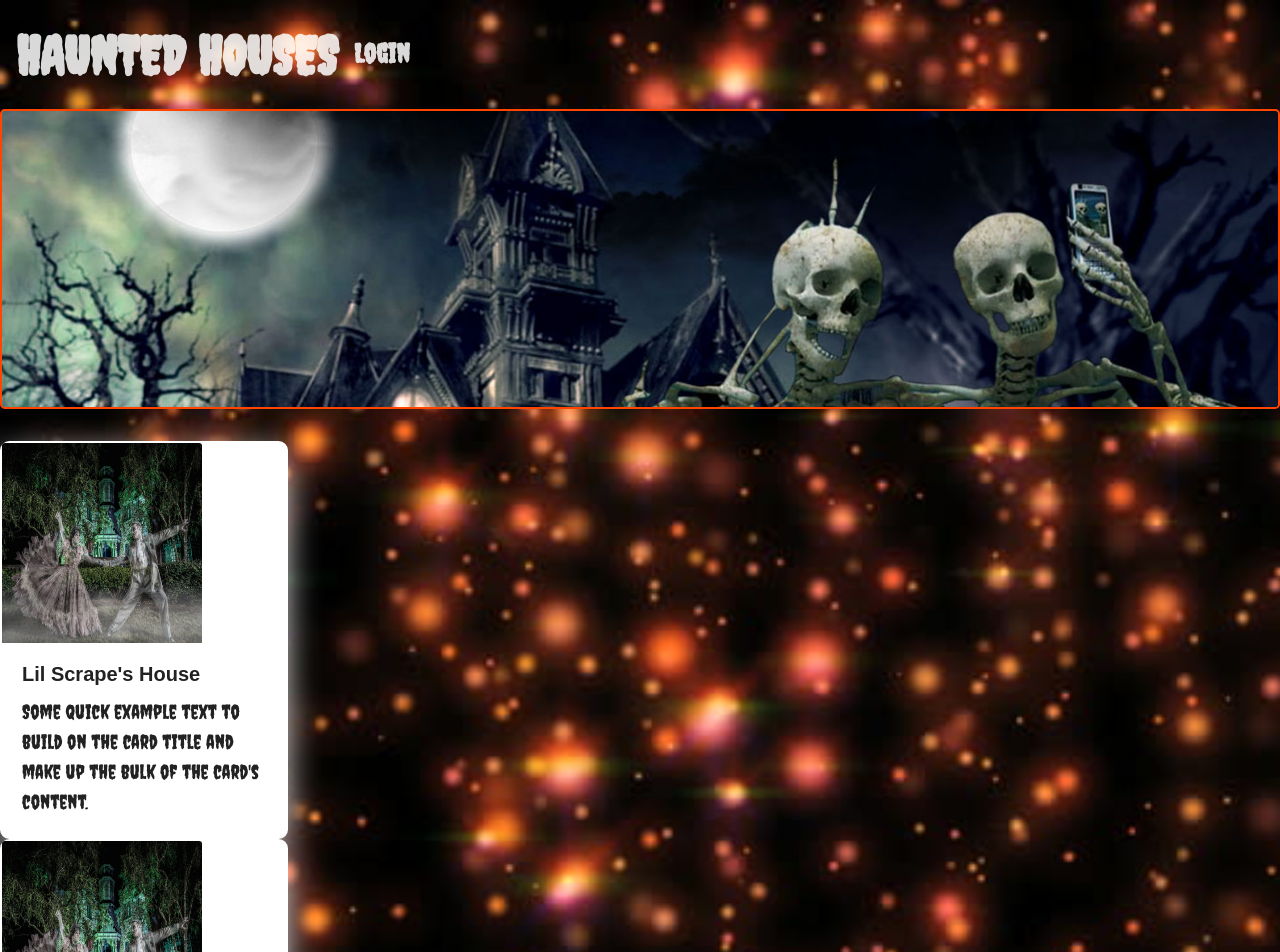
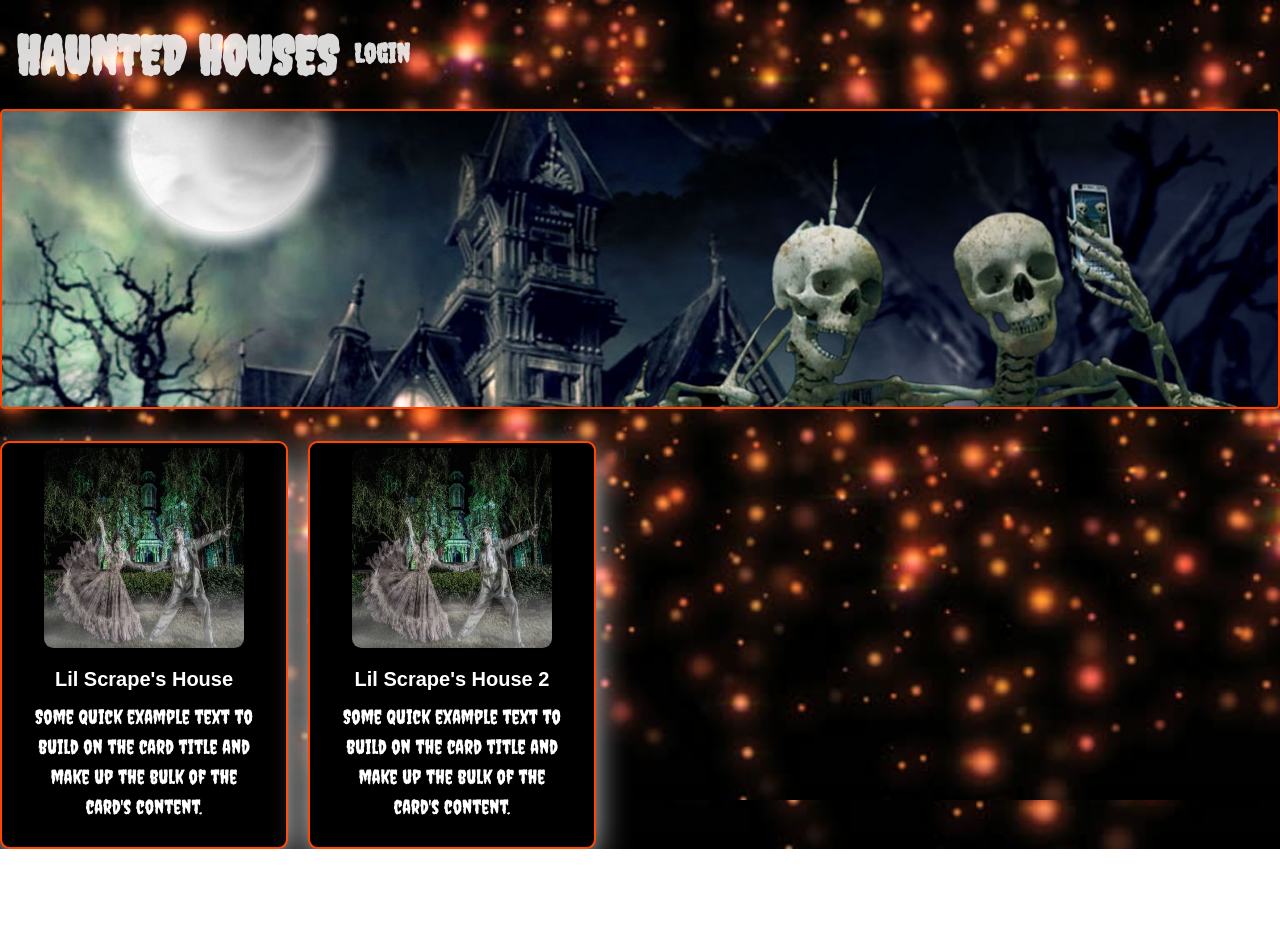
Before and after one commit to DebMeade/spooky-life, a React (Create React App) app in the folder spooky-life/client/: page / in a window 1280 px wide. Shown: the top 952 px of the page. After the commit the page ends 849 px from the top, so only its background shows below. Built offline with nearby package versions, Linux system fonts and the light colour scheme; a web font is replaced by a local one.

Commit message:
stoked on css

```diff
--- a/spooky-life/client/src/components/Cards/cards.css
+++ b/spooky-life/client/src/components/Cards/cards.css
@@ -1,13 +1,25 @@
 .card {
-    border: 2px solid white;
+    background-color: black;
+    border: 2px solid orangered;
     border-radius: 0.6rem;
     box-shadow: 0px 11px 35px -4px white;
+    color: white;
+    float: left;
     font-family: 'Creepster', cursive;
     font-size: 15pt;
+    margin-right: 20px;
+    padding: 5px;
+    width: 20%;
+}
+
+.card-body {
+    text-align: center;
 }
 
 .card-img-top {
+    border-radius: 0.6rem;
     height: 200px;
+    margin: 0 auto;
     overflow: hidden;
     width: 200px;
 }
--- a/spooky-life/package.json
+++ b/spooky-life/package.json
@@ -23,6 +23,7 @@
     "axios": "^0.16.2",
     "bcryptjs": "^2.4.3",
     "body-parser": "^1.17.2",
+    "cheerio": "^1.0.0-rc.2",
     "connect-flash": "^0.1.1",
     "cookie-parser": "^1.4.3",
     "express": "^4.15.4",
```
Also changed, not shown: 1 other file (tests, documents, lock files or other folders).
